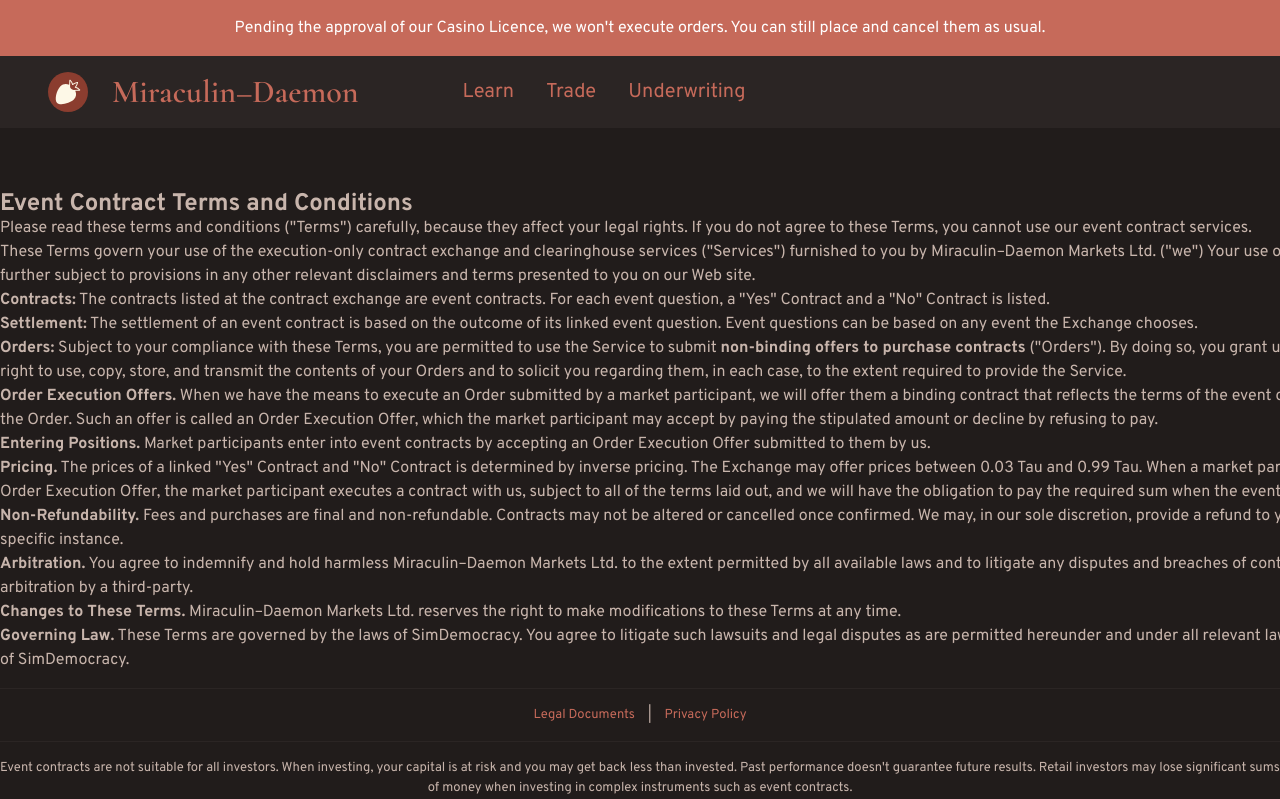
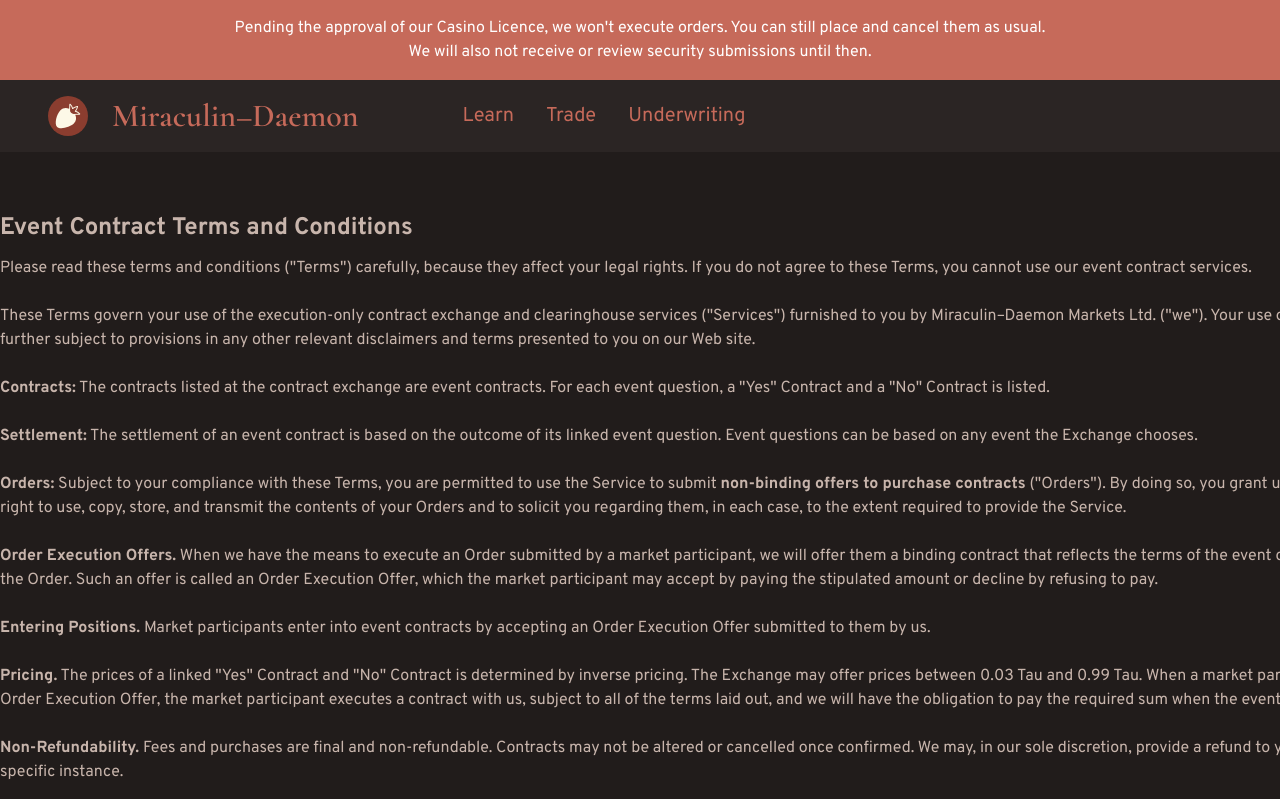
Before and after one commit to ahpakar/simdem-exchange, a Vue app: page /terms-conditions in a window 1280 px wide. Shown: the top 799 px of the page. Built offline with nearby package versions, Linux system fonts and the light colour scheme.

Commit message:
Cleanup after rebase + component migration completed

```diff
--- a/src/components/LearnPage.vue
+++ b/src/components/LearnPage.vue
@@ -55,7 +55,7 @@
         </FaqEntry>
         <FaqEntry>
             <template #question>What if someone puts in an order under my name?</template>
-            <template #answer>We do not require registration for privacy reasons.  However, you can cancel a pending order at any time.  Furthermore, orders that remain pending after 24 hours are automatically cancelled.</template>
+            <template #answer>We do not require registration for privacy reasons.  However, orders do not become binding until they are paid.  You may simply refuse to pay for a fraudulent order, and it will be cancelled.</template>
         </FaqEntry>
         <FaqEntry>
             <template #question>What are the risks associated with event contracts?</template>
--- a/src/components/PageHeader.vue
+++ b/src/components/PageHeader.vue
@@ -5,7 +5,8 @@
 <template>
     <div class="page-header md-col">
         <section class="sticky-warning">
-            <p class="text-centre">Pending the approval of our Casino Licence, we won't execute orders.  You can still place and cancel them as usual.</p>
+            <p class="text-centre">Pending the approval of our Casino Licence, we won't execute orders.  You can still place and cancel them as usual.
+            <br>We will also not receive or review security submissions until then.</p>
         </section>
         <section class="md-row">
             <Logo />
--- a/src/components/TermsConditions.vue
+++ b/src/components/TermsConditions.vue
@@ -1,17 +1,19 @@
 <template>
     <article class="page-content-text">
-        <h2>Event Contract Terms and Conditions</h2>
-        <p>Please read these terms and conditions ("Terms") carefully, because they affect your legal rights.  If you do not agree to these Terms, you cannot use our event contract services.</p>
-        <p>These Terms govern your use of the execution-only contract exchange and clearinghouse services ("Services") furnished to you by Miraculin–Daemon Markets Ltd. ("we")  Your use of the Services is further subject to provisions in any other relevant disclaimers and terms presented to you on our Web site.</p>
-        <p><b>Contracts:</b> The contracts listed at the contract exchange are event contracts.  For each event question, a "Yes" Contract and a "No" Contract is listed.</p>
-        <p><b>Settlement:</b> The settlement of an event contract is based on the outcome of its linked event question.  Event questions can be based on any event the Exchange chooses.</p>
-        <p><b>Orders:</b> Subject to your compliance with these Terms, you are permitted to use the Service to submit <b>non-binding offers to purchase contracts</b> ("Orders").  By doing so, you grant us a non-exclusive right to use, copy, store, and transmit the contents of your Orders and to solicit you regarding them, in each case, to the extent required to provide the Service.</p>
-        <p><b>Order Execution Offers.</b> When we have the means to execute an Order submitted by a market participant, we will offer them a binding contract that reflects the terms of the event contract(s) relevant to the Order.   Such an offer is called an Order Execution Offer, which the market participant may accept by paying the stipulated amount or decline by refusing to pay.</p>
-        <p><b>Entering Positions.</b> Market participants enter into event contracts by accepting an Order Execution Offer submitted to them by us.</p>
-        <p><b>Pricing.</b> The prices of a linked "Yes" Contract and "No" Contract is determined by inverse pricing.  The Exchange may offer prices between 0.03 Tau and 0.99 Tau.  When a market participant accepts an Order Execution Offer, the market participant executes a contract with us, subject to all of the terms laid out, and we will have the obligation to pay the required sum when the event contract settles.</p>
-        <p><b>Non-Refundability.</b> Fees and purchases are final and non-refundable.  Contracts may not be altered or cancelled once confirmed.  We may, in our sole discretion, provide a refund to you in a specific instance.</p>
-        <p><b>Arbitration.</b> You agree to indemnify and hold harmless Miraculin–Daemon Markets Ltd. to the extent permitted by all available laws and to litigate any disputes and breaches of contract through arbitration by a third-party.</p>
-        <p><b>Changes to These Terms.</b> Miraculin–Daemon Markets Ltd. reserves the right to make modifications to these Terms at any time.</p>
-        <p><b>Governing Law.</b> These Terms are governed by the laws of SimDemocracy.  You agree to litigate such lawsuits and legal disputes as are permitted hereunder and under all relevant laws within the courts of SimDemocracy.</p>
+        <h2 class="mb1">Event Contract Terms and Conditions</h2>
+        <p>
+        Please read these terms and conditions ("Terms") carefully, because they affect your legal rights. If you do not agree to these Terms, you cannot use our event contract services.<br><br>
+        These Terms govern your use of the execution-only contract exchange and clearinghouse services ("Services") furnished to you by Miraculin–Daemon Markets Ltd. ("we"). Your use of the Services is further subject to provisions in any other relevant disclaimers and terms presented to you on our Web site.<br><br>
+        <b>Contracts:</b> The contracts listed at the contract exchange are event contracts. For each event question, a "Yes" Contract and a "No" Contract is listed.<br><br>
+        <b>Settlement:</b> The settlement of an event contract is based on the outcome of its linked event question. Event questions can be based on any event the Exchange chooses.<br><br>
+        <b>Orders:</b> Subject to your compliance with these Terms, you are permitted to use the Service to submit <b>non-binding offers to purchase contracts</b> ("Orders"). By doing so, you grant us a non-exclusive right to use, copy, store, and transmit the contents of your Orders and to solicit you regarding them, in each case, to the extent required to provide the Service.<br><br>
+        <b>Order Execution Offers.</b> When we have the means to execute an Order submitted by a market participant, we will offer them a binding contract that reflects the terms of the event contract(s) relevant to the Order. Such an offer is called an Order Execution Offer, which the market participant may accept by paying the stipulated amount or decline by refusing to pay.<br><br>
+        <b>Entering Positions.</b> Market participants enter into event contracts by accepting an Order Execution Offer submitted to them by us.<br><br>
+        <b>Pricing.</b> The prices of a linked "Yes" Contract and "No" Contract is determined by inverse pricing. The Exchange may offer prices between 0.03 Tau and 0.99 Tau. When a market participant accepts an Order Execution Offer, the market participant executes a contract with us, subject to all of the terms laid out, and we will have the obligation to pay the required sum when the event contract settles.<br><br>
+        <b>Non-Refundability.</b> Fees and purchases are final and non-refundable. Contracts may not be altered or cancelled once confirmed. We may, in our sole discretion, provide a refund to you in a specific instance.<br><br>
+        <b>Arbitration.</b> You agree to indemnify and hold harmless Miraculin–Daemon Markets Ltd. to the extent permitted by all available laws and to litigate any disputes and breaches of contract through arbitration by a third-party.<br><br>
+        <b>Changes to These Terms.</b> Miraculin–Daemon Markets Ltd. reserves the right to make modifications to these Terms at any time.<br><br>
+        <b>Governing Law.</b> These Terms are governed by the laws of SimDemocracy. You agree to litigate such lawsuits and legal disputes as are permitted hereunder and under all relevant laws within the courts of SimDemocracy.
+        </p>
     </article>
 </template>
--- a/src/components/UnderwritingPage.vue
+++ b/src/components/UnderwritingPage.vue
@@ -5,12 +5,12 @@
 <template>
     <article class="page-content-text">
         <div class="section-introduction spacey1">
-            <h1>Your <span class="accent-text">trusted</span> underwriter</h1>
+            <h1 class="mb1">Your <span class="accent-text">trusted</span> underwriter</h1>
             <p class="section-introduction-subtext">Miraculin–Daemon Markets Ltd. works to make markets stable, reliable, and transparent.<br>
             We are SimDemocracy's first and only underwriter, working to facilitate cooperation and economic growth.</p>
         </div>
         <div class="section-introduction spacey1">
-            <h1>How it works</h1>
+            <h1 class="mb1">How it works</h1>
             <p class="section-introduction-subtext">You are in control.  Start building wealth now.</p>
             <div class="section-introduction-horizontal-list">
                 <div class="section-introduction-horizontal-list-entry">
```
